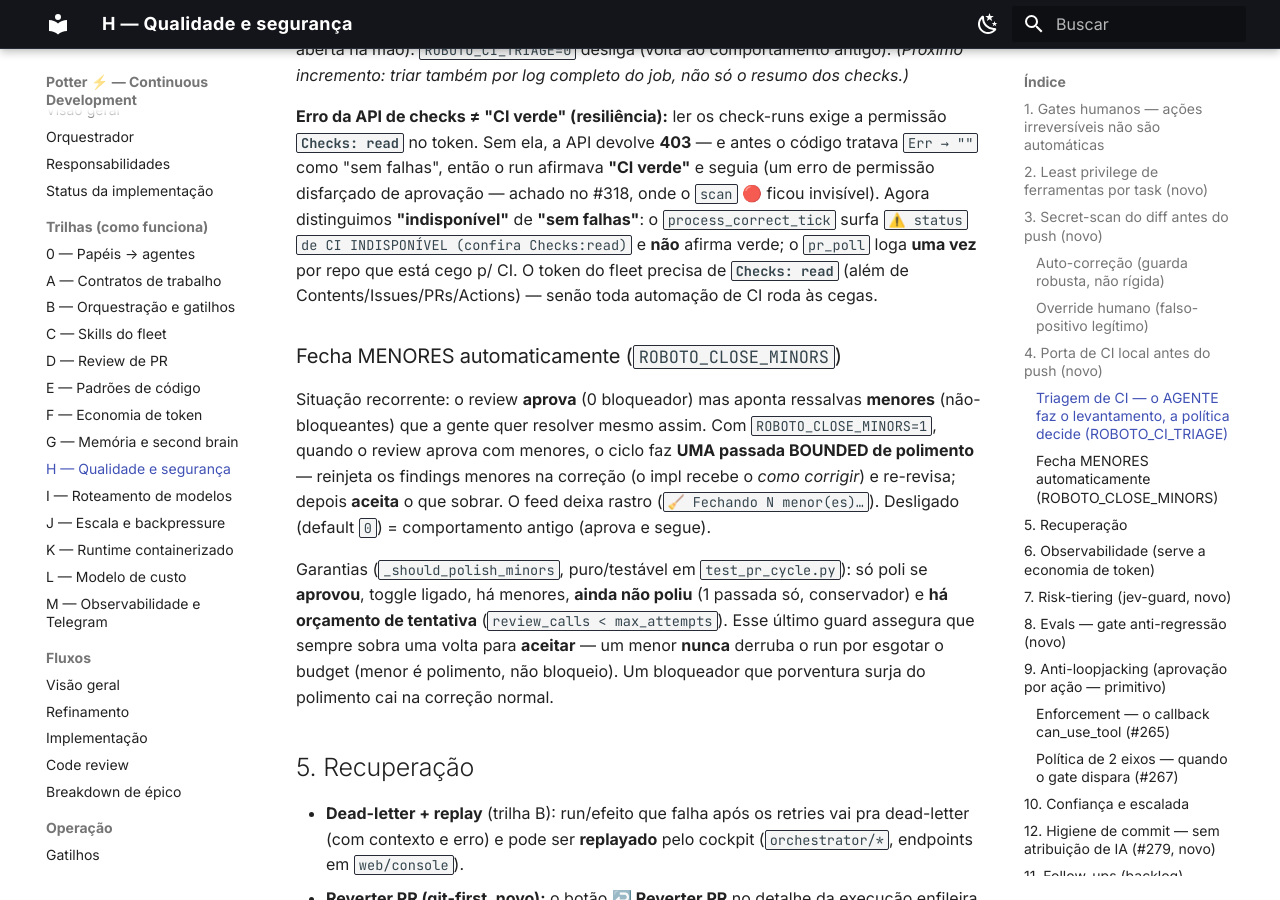
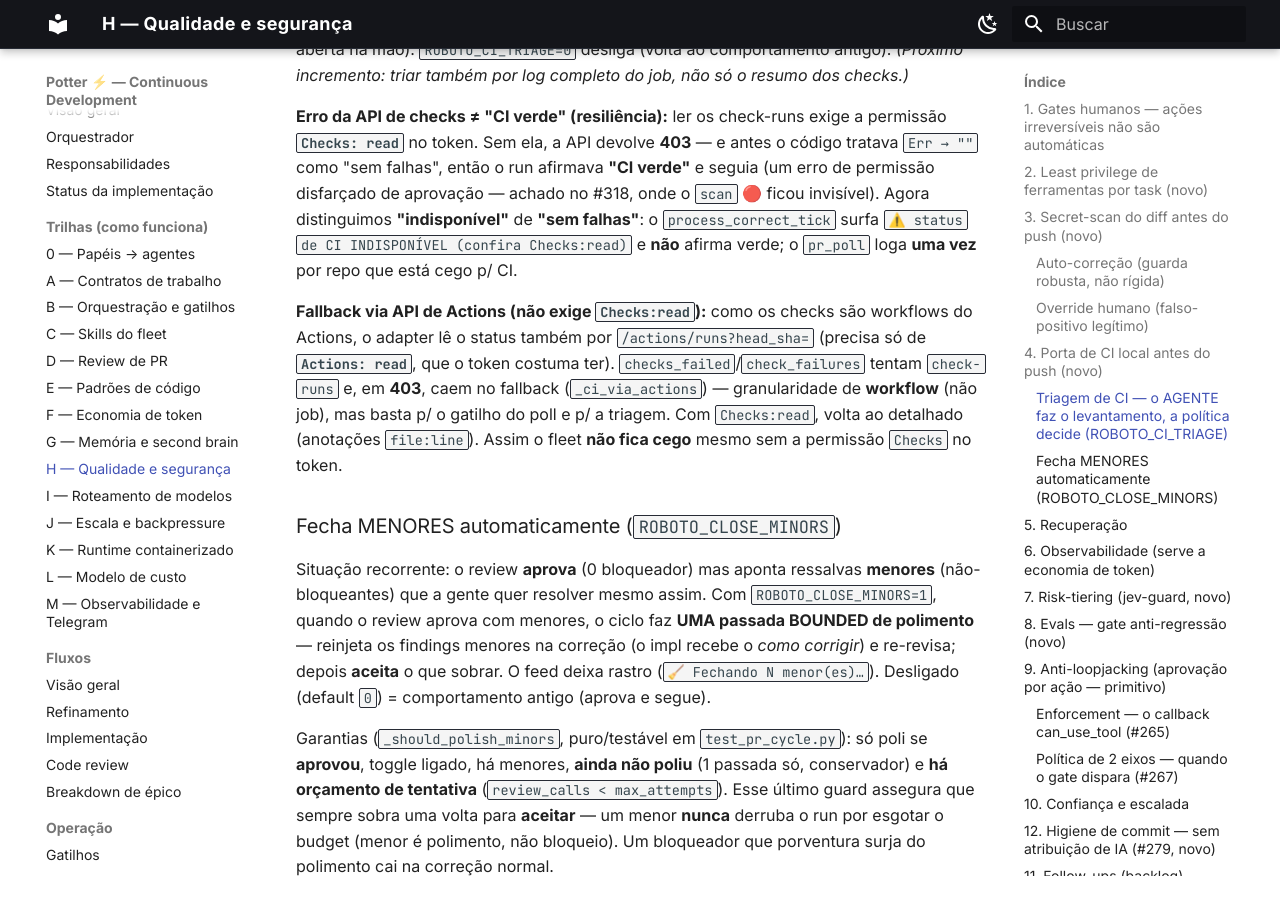
Before and after one commit to CenturyBoys/roboto, an MkDocs documentation site: the page built from docs/trilha-h-qualidade.md, in a window 1280 px wide and 900 px high, scrolled down 5199 px. Built offline with MkDocs 1.6.1 and Material for MkDocs 9.7.7, drawn with Linux system fonts in a browser that asks for light colours.

Commit message:
docs(trilha-h): nota do fallback de CI via API de Actions

```diff
--- a/docs/trilha-h-qualidade.md
+++ b/docs/trilha-h-qualidade.md
@@ -170,8 +170,14 @@ read`** no token. Sem ela, a API devolve **403** — e antes o código tratava `
 falhas", então o run afirmava **"CI verde"** e seguia (um erro de permissão disfarçado de aprovação —
 achado no #318, onde o `scan` 🔴 ficou invisível). Agora distinguimos **"indisponível"** de **"sem
 falhas"**: o `process_correct_tick` surfa `⚠️ status de CI INDISPONÍVEL (confira Checks:read)` e **não**
-afirma verde; o `pr_poll` loga **uma vez** por repo que está cego p/ CI. O token do fleet precisa de
-**`Checks: read`** (além de Contents/Issues/PRs/Actions) — senão toda automação de CI roda às cegas.
+afirma verde; o `pr_poll` loga **uma vez** por repo que está cego p/ CI.
+
+**Fallback via API de Actions (não exige `Checks:read`):** como os checks são workflows do Actions, o
+adapter lê o status também por `/actions/runs?head_sha=` (precisa só de **`Actions: read`**, que o
+token costuma ter). `checks_failed`/`check_failures` tentam `check-runs` e, em **403**, caem no
+fallback (`_ci_via_actions`) — granularidade de **workflow** (não job), mas basta p/ o gatilho do poll
+e p/ a triagem. Com `Checks:read`, volta ao detalhado (anotações `file:line`). Assim o fleet **não
+fica cego** mesmo sem a permissão `Checks` no token.
 
 ### Fecha MENORES automaticamente (`ROBOTO_CLOSE_MINORS`)
 
```
